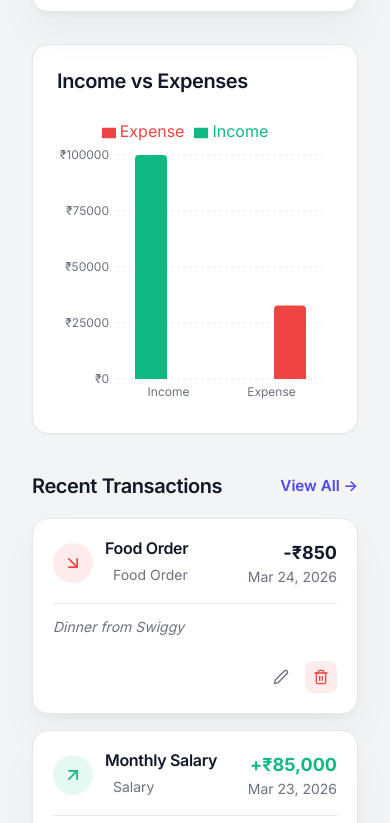
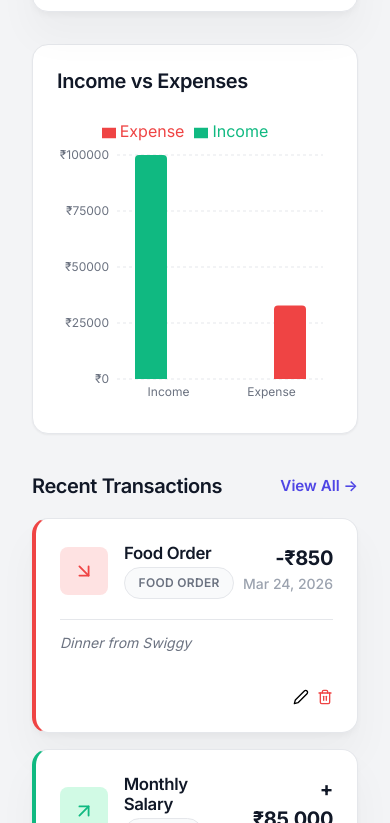
Before and after one commit to Atharva2710/spendwise-finance-dashboard, a React (Vite) app: page /dashboard in a window 390 px wide. Shown: the part 1177-2000 px from the top of the page. Built offline with nearby package versions, Linux system fonts and the light colour scheme.

Commit message:
style: execute ultimate SaaS aesthetic layout and command bar integration

```diff
--- a/src/components/DashboardCards/DashboardCards.jsx
+++ b/src/components/DashboardCards/DashboardCards.jsx
@@ -20,7 +20,7 @@ const Card = ({ title, amount, icon, color, delay }) => (
     <div style={{
       width: '3.5rem',
       height: '3.5rem',
-      borderRadius: '50%',
+      borderRadius: 'var(--radius-lg)',
       background: `${color}15`,
       color: color,
       display: 'flex',
--- a/src/components/Filters/Filters.jsx
+++ b/src/components/Filters/Filters.jsx
@@ -45,7 +45,7 @@ const Filters = ({ filterType, setFilterType, filterCategory, setFilterCategory,
   ];
 
   return (
-    <div className="card" style={{ display: 'flex', flexWrap: 'wrap', gap: '1.5rem', alignItems: 'flex-end', padding: '1.5rem' }}>
+    <div style={{ display: 'flex', flexWrap: 'wrap', gap: '1.5rem', alignItems: 'flex-end', padding: '1.5rem', borderTop: '1px solid var(--border-color)', background: 'var(--surface-hover)' }}>
       <SelectFilter label="Transaction Type" value={filterType} onChange={setFilterType} options={typeOptions} />
       <SelectFilter label="Category" value={filterCategory} onChange={setFilterCategory} options={categoryOptions} />
       <SelectFilter label="Date Range" value={dateRange} onChange={setDateRange} options={dateOptions} />
--- a/src/components/Sidebar/Sidebar.jsx
+++ b/src/components/Sidebar/Sidebar.jsx
@@ -20,7 +20,6 @@ const Sidebar = () => {
     <aside style={{
       width: '280px',
       background: 'var(--bg-sidebar)',
-      borderRight: '1px solid var(--border-sidebar)',
       padding: '2rem 1.5rem',
       display: 'flex',
       flexDirection: 'column',
--- a/src/components/TransactionCard/TransactionCard.jsx
+++ b/src/components/TransactionCard/TransactionCard.jsx
@@ -14,34 +14,35 @@ const TransactionCard = ({ transaction, onEdit, onDelete }) => {
       whileHover={{ y: -2 }}
       className="card"
       style={{
-        padding: '1.25rem',
+        padding: '1.5rem',
         display: 'flex',
         flexDirection: 'column',
-        gap: '1rem'
+        gap: '1.25rem',
+        borderLeft: isIncome ? '4px solid var(--success-color)' : '4px solid var(--danger-color)'
       }}
     >
       <div style={{ display: 'flex', justifyContent: 'space-between', alignItems: 'flex-start' }}>
-        <div style={{ display: 'flex', alignItems: 'center', gap: '0.75rem' }}>
+        <div style={{ display: 'flex', alignItems: 'center', gap: '1rem' }}>
           <div style={{
-            width: '2.5rem', height: '2.5rem', borderRadius: '50%',
-            background: isIncome ? 'rgba(16, 185, 129, 0.1)' : 'rgba(239, 68, 68, 0.1)',
+            width: '3rem', height: '3rem', borderRadius: 'var(--radius-md)',
+            background: isIncome ? 'var(--success-light)' : 'var(--danger-light)',
             color: isIncome ? 'var(--success-color)' : 'var(--danger-color)',
             display: 'flex', alignItems: 'center', justifyContent: 'center'
           }}>
-            {isIncome ? <FiArrowUpRight size={20} /> : <FiArrowDownRight size={20} />}
+            {isIncome ? <FiArrowUpRight size={22} /> : <FiArrowDownRight size={22} />}
           </div>
           <div>
-            <h4 style={{ fontWeight: 600, color: 'var(--text-main)', marginBottom: '0.25rem' }}>{transaction.title}</h4>
-            <span style={{ fontSize: '0.875rem', color: 'var(--text-muted)', background: 'var(--bg-color)', padding: '0.125rem 0.5rem', borderRadius: '1rem' }}>
+            <h4 style={{ fontWeight: 600, fontSize: '1.05rem', color: 'var(--text-main)', marginBottom: '0.25rem', lineHeight: 1.2 }}>{transaction.title}</h4>
+            <span className="badge" style={{ background: 'var(--surface-hover)', border: '1px solid var(--border-color)', color: 'var(--text-muted)' }}>
               {transaction.category}
             </span>
           </div>
         </div>
         <div style={{ textAlign: 'right' }}>
-          <p style={{ fontWeight: 700, color: isIncome ? 'var(--success-color)' : 'var(--text-main)', fontSize: '1.125rem' }}>
+          <p style={{ fontWeight: 700, color: 'var(--text-main)', fontSize: '1.25rem', letterSpacing: '-0.02em' }}>
             {isIncome ? '+' : '-'}{formatCurrency(transaction.amount)}
           </p>
-          <p style={{ fontSize: '0.875rem', color: 'var(--text-muted)' }}>{formatDate(transaction.date)}</p>
+          <p style={{ fontSize: '0.875rem', color: 'var(--text-tertiary)', fontWeight: 500 }}>{formatDate(transaction.date)}</p>
         </div>
       </div>
 
@@ -58,11 +59,11 @@ const TransactionCard = ({ transaction, onEdit, onDelete }) => {
         </div>
       )}
 
-      <div style={{ display: 'flex', justifyContent: 'flex-end', gap: '0.5rem', marginTop: '0.5rem' }}>
-        <button onClick={() => onEdit(transaction)} style={{ padding: '0.5rem', color: 'var(--text-muted)', background: 'var(--bg-color)', borderRadius: 'var(--radius-md)', display: 'flex', alignItems: 'center', justifyContent: 'center', transition: 'background 0.2s' }} aria-label="Edit">
+      <div style={{ display: 'flex', justifyContent: 'flex-end', gap: '0.5rem', marginTop: 'auto', paddingTop: '1rem' }}>
+        <button onClick={() => onEdit(transaction)} className="btn-icon-only" aria-label="Edit">
           <FiEdit2 size={16} />
         </button>
-        <button onClick={() => onDelete(transaction.id)} style={{ padding: '0.5rem', color: 'var(--danger-color)', background: 'rgba(239, 68, 68, 0.1)', borderRadius: 'var(--radius-md)', display: 'flex', alignItems: 'center', justifyContent: 'center', transition: 'background 0.2s' }} aria-label="Delete">
+        <button onClick={() => onDelete(transaction.id)} className="btn-icon-only" style={{ color: 'var(--danger-color)' }} aria-label="Delete">
           <FiTrash2 size={16} />
         </button>
       </div>
--- a/src/index.css
+++ b/src/index.css
@@ -72,7 +72,7 @@ button { cursor: pointer; border: none; background: none; font-family: inherit;
 .app-container {
   display: flex;
   min-height: 100vh;
-  background-color: var(--bg-main);
+  background-color: var(--bg-sidebar);
 }
 
 .main-content {
@@ -80,7 +80,20 @@ button { cursor: pointer; border: none; background: none; font-family: inherit;
   padding: 1.5rem;
   width: 100%;
   max-width: 1600px;
-  margin: 0 auto;
+  background-color: var(--bg-main);
+  margin: 0.5rem 0.5rem 0.5rem 0;
+  border-radius: var(--radius-2xl);
+  box-shadow: -10px 0 25px -5px rgba(0, 0, 0, 0.4);
+  overflow-y: auto;
+  position: relative;
+}
+
+@media (max-width: 767px) {
+  .main-content {
+    margin: 0;
+    border-radius: 0;
+    box-shadow: none;
+  }
 }
 
 @media (min-width: 768px) {
--- a/src/pages/Transactions/Transactions.jsx
+++ b/src/pages/Transactions/Transactions.jsx
@@ -49,17 +49,18 @@ const Transactions = () => {
         }
       />
 
-      <div style={{ display: 'flex', flexDirection: 'column', gap: '1.5rem', marginBottom: '2rem' }}>
-        <div style={{ display: 'flex', flexWrap: 'wrap', gap: '1rem', justifyContent: 'space-between', alignItems: 'center' }}>
+      <div className="card" style={{ marginBottom: '2.5rem', padding: 0 }}>
+        <div style={{ display: 'flex', flexWrap: 'wrap', gap: '1.5rem', justifyContent: 'space-between', alignItems: 'center', padding: '1.5rem' }}>
           <div style={{ flex: '1 1 300px' }}>
             <SearchBar onSearch={setSearchTerm} />
           </div>
-          <div style={{ display: 'flex', gap: '1rem', alignItems: 'center' }}>
+          <div style={{ display: 'flex', gap: '1.5rem', alignItems: 'center' }}>
             <SortDropdown value={sortBy} onChange={setSortBy} />
-            <div style={{ display: 'flex', background: 'var(--surface-color)', border: '1px solid var(--border-color)', borderRadius: 'var(--radius-md)', padding: '0.25rem' }}>
+            <div style={{ width: '1px', height: '32px', background: 'var(--border-color)' }}></div>
+            <div style={{ display: 'flex', background: 'var(--bg-main)', border: '1px solid var(--border-color)', borderRadius: 'var(--radius-md)', padding: '0.25rem' }}>
               <button
                 onClick={() => setViewMode('table')}
-                style={{ padding: '0.5rem', background: viewMode === 'table' ? 'var(--bg-color)' : 'transparent', borderRadius: '0.25rem', color: viewMode === 'table' ? 'var(--primary-color)' : 'var(--text-muted)' }}
+                style={{ padding: '0.5rem', background: viewMode === 'table' ? 'var(--surface-color)' : 'transparent', borderRadius: '0.25rem', color: viewMode === 'table' ? 'var(--primary-color)' : 'var(--text-muted)', boxShadow: viewMode === 'table' ? 'var(--shadow-sm)' : 'none', transition: 'all 0.2s ease' }}
                 aria-label="Table View"
                 title="Table View"
               >
@@ -67,7 +68,7 @@ const Transactions = () => {
               </button>
               <button
                 onClick={() => setViewMode('card')}
-                style={{ padding: '0.5rem', background: viewMode === 'card' ? 'var(--bg-color)' : 'transparent', borderRadius: '0.25rem', color: viewMode === 'card' ? 'var(--primary-color)' : 'var(--text-muted)' }}
+                style={{ padding: '0.5rem', background: viewMode === 'card' ? 'var(--surface-color)' : 'transparent', borderRadius: '0.25rem', color: viewMode === 'card' ? 'var(--primary-color)' : 'var(--text-muted)', boxShadow: viewMode === 'card' ? 'var(--shadow-sm)' : 'none', transition: 'all 0.2s ease' }}
                 aria-label="Card View"
                 title="Card View"
               >
```
